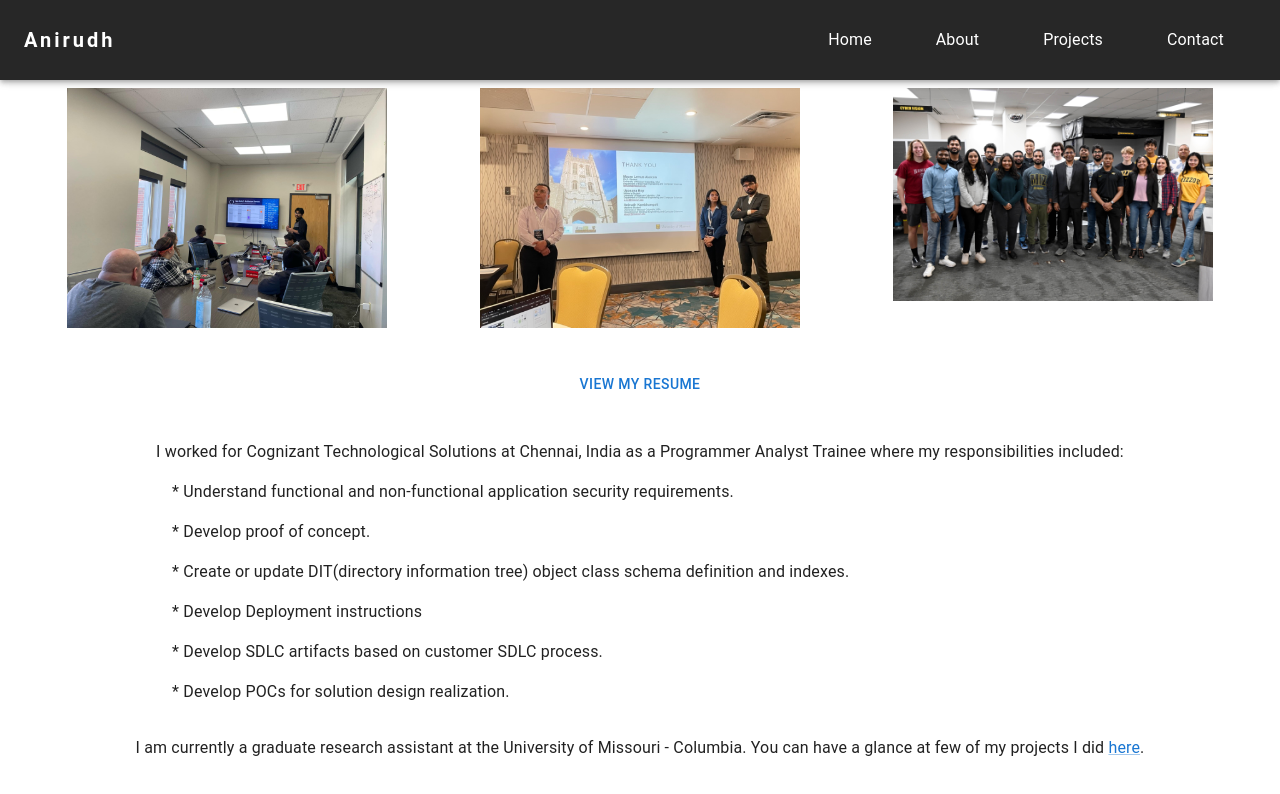
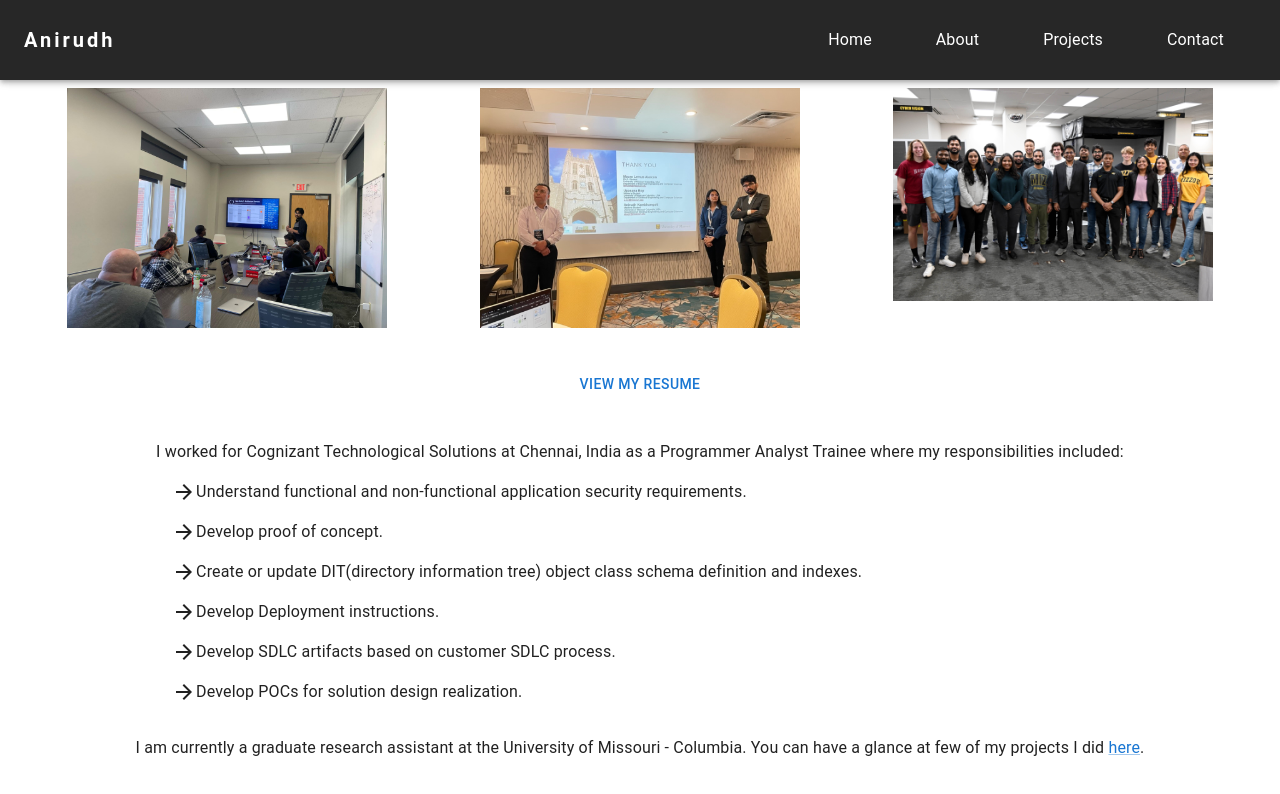
Before and after one commit to Anirudh2k0/Portfolio, a React (Vite) app: page /about in a window 1280 px wide. Shown: the top 794 px of the page. Built offline with nearby package versions, Linux system fonts and the light colour scheme.

Commit message:
Reusable Animation

```diff
--- a/src/Pages/About.jsx
+++ b/src/Pages/About.jsx
@@ -2,14 +2,16 @@ import React, { useState } from 'react';
 import { resume } from '@/data/themes';
 import { Pic1, Pic2,Pic3 } from '@/images';
 import { Link as RouterLink } from "react-router-dom";
-import { Button, Link, Box, Typography, List, Grid, useMediaQuery,ListItem } from '@mui/material';
+import { Button, Link, Box, Typography, List, Grid, useMediaQuery,ListItem,Stack } from '@mui/material';
 import { useTheme } from '@mui/material/styles';
-import { AnimatedPage, RotateAnimation } from '@/components/Animation/Animations';
+import { AnimatedPage, RotateAnimation, createAnimatedIcon } from '@/components/Animation/Animations';
+import ArrowForwardIcon from '@mui/icons-material/ArrowForward';
 
 function About() {
   const [buttonHover, setButtonHover] = useState(false);
   const theme = useTheme();
   const isMobile = useMediaQuery(theme.breakpoints.down('sm'));
+  const AnimatedIcon = createAnimatedIcon(ArrowForwardIcon);
 
   const renderResume = () => (
     <Button sx={{ p: 0 }}>
@@ -92,12 +94,24 @@ function About() {
         <Typography>
           I worked for Cognizant Technological Solutions at Chennai, India as a Programmer Analyst Trainee where my responsibilities included:
           <List>
-            <ListItem>* Understand functional and non-functional application security requirements.</ListItem>
-            <ListItem>* Develop proof of concept.</ListItem>
-            <ListItem>* Create or update DIT(directory information tree) object class schema definition and indexes.</ListItem>
-            <ListItem>* Develop Deployment instructions</ListItem>
-            <ListItem>* Develop SDLC artifacts based on customer SDLC process.</ListItem>
-            <ListItem>* Develop POCs for solution design realization.</ListItem>
+          <ListItem><Stack alignItems="center" direction="row">
+            <AnimatedIcon />Understand functional and non-functional application security requirements.
+          </Stack></ListItem>
+          <ListItem><Stack alignItems="center" direction="row">
+            <AnimatedIcon />Develop proof of concept.
+          </Stack></ListItem>
+          <ListItem><Stack alignItems="center" direction="row">
+            <AnimatedIcon />Create or update DIT(directory information tree) object class schema definition and indexes.
+          </Stack></ListItem>
+          <ListItem><Stack alignItems="center" direction="row">
+            <AnimatedIcon /> Develop Deployment instructions.
+          </Stack></ListItem>
+          <ListItem><Stack alignItems="center" direction="row">
+            <AnimatedIcon />Develop SDLC artifacts based on customer SDLC process.
+          </Stack></ListItem>
+          <ListItem><Stack alignItems="center" direction="row">
+            <AnimatedIcon />Develop POCs for solution design realization.
+          </Stack></ListItem>
           </List>
         </Typography>
       </Box>
--- a/src/Pages/Contact.jsx
+++ b/src/Pages/Contact.jsx
@@ -5,7 +5,7 @@ function Contact() {
   return (
     <div style={{ display: 'flex', justifyContent: 'center', alignItems: 'center', minHeight: '40vh' }}>
     <AnimatedPage>
-      <Card sx={{width:"80vh",display: 'flex', justifyContent: 'center', alignItems: 'center'}}>
+      <Card sx={{width:"80vh",display: 'flex', justifyContent: 'center', alignItems: 'center',boxShadow:2,borderRadius: '16px'}}>
         <CardContent>
           <Typography sx={{p:1}}>
             Email: anirudh.kambhampati2k0@gmail.com
--- a/src/Pages/Home.jsx
+++ b/src/Pages/Home.jsx
@@ -15,8 +15,8 @@ function Home() {
         </Grid>
         <Box sx={{ mt: 5, px: 2, display: 'flex', flexDirection: 'column', alignItems: 'center', textAlign: 'center' }}>
           <Typography variant="h6">
-            Welcome to my blog! I am Anirudh Kambhampati. I am an AI/RL guy working in the cloud. I also have expertise in VRLE and DevOps.
-            I am a go-getter and I believe in consistency and communication above all.
+            Welcome to my blog! I am Anirudh Kambhampati, a passionate Software Developer building scalable and efficient systems. I am an AI/RL guy working in the cloud. I have expertise in VRLE and DevOps.
+            I am a go-getter and I believe in consistency and communication above all.
           </Typography>
           <Typography variant="h6" sx={{ mt: 2 }}>
             You can explore my <Link component={RouterLink} to="/projects">projects</Link>. Feel free to <Link component={RouterLink} to="/contact">contact</Link> me.
--- a/src/Pages/Projects/ProjectDetails.jsx
+++ b/src/Pages/Projects/ProjectDetails.jsx
@@ -3,25 +3,10 @@ import { useParams } from 'react-router-dom'
 import { projectsInfo } from './projectsInfo'
 import { Typography,Box, Link, Button,Stack } from '@mui/material';
 import { Link as RouterLink } from "react-router-dom";
-import KeyboardBackspaceIcon from '@mui/icons-material/KeyboardBackspace';
-import { keyframes } from '@emotion/react';
-import { styled } from '@mui/system';
+import ArrowBackIcon from '@mui/icons-material/ArrowBack';
+import { createAnimatedIcon } from '@/components/Animation/Animations';
 
-const bounce = keyframes`
-  0%, 20%, 50%, 80%, 100% {
-    transform: translateX(0);
-  }
-  40% {
-    transform: translateX(-5px);
-  }
-  60% {
-    transform: translateX(-3px);
-  }
-`;
-
-const AnimatedIcon = styled(KeyboardBackspaceIcon)`
-  animation: ${bounce} 3s infinite;
-`;
+const BackAnimatedArrow = createAnimatedIcon(ArrowBackIcon)
 
 function ProjectDetails() {
 
@@ -47,7 +32,7 @@ function ProjectDetails() {
             <Button variant='outlined'>
             <Link component={RouterLink} to="/projects" underline="none">
       <Stack alignItems="center" direction="row">
-        <AnimatedIcon />Back
+        <BackAnimatedArrow />Back
       </Stack>
     </Link>
             </Button>
--- a/src/components/Animation/Animations.jsx
+++ b/src/components/Animation/Animations.jsx
@@ -1,4 +1,24 @@
 import { motion } from "framer-motion";
+import { keyframes } from '@emotion/react';
+import { styled } from '@mui/system';
+
+const bounce = keyframes`
+  0%, 20%, 50%, 80%, 100% {
+    transform: translateX(0);
+  }
+  40% {
+    transform: translateX(-5px);
+  }
+  60% {
+    transform: translateX(-3px);
+  }
+`;
+
+export const createAnimatedIcon = (IconComponent) => styled(IconComponent)`
+  animation: ${bounce} 3s infinite;
+`;
+
+
 
 const animations = {
   initial: { opacity: 0, x: 100 },
```
